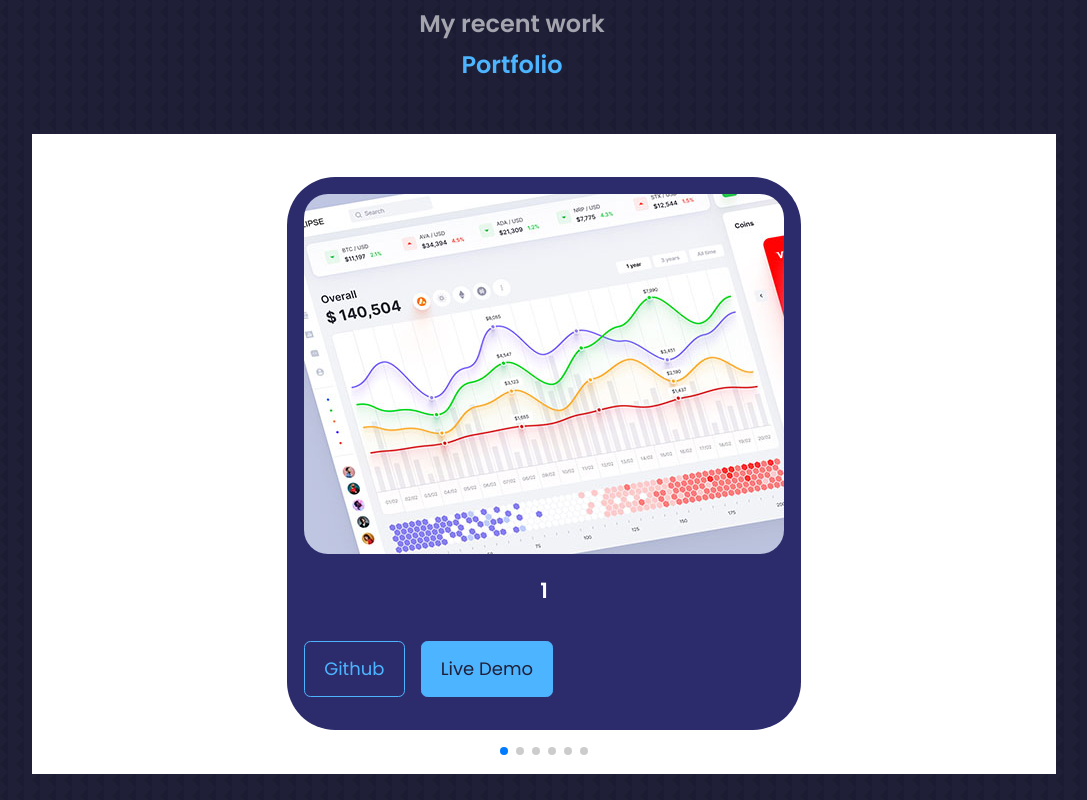
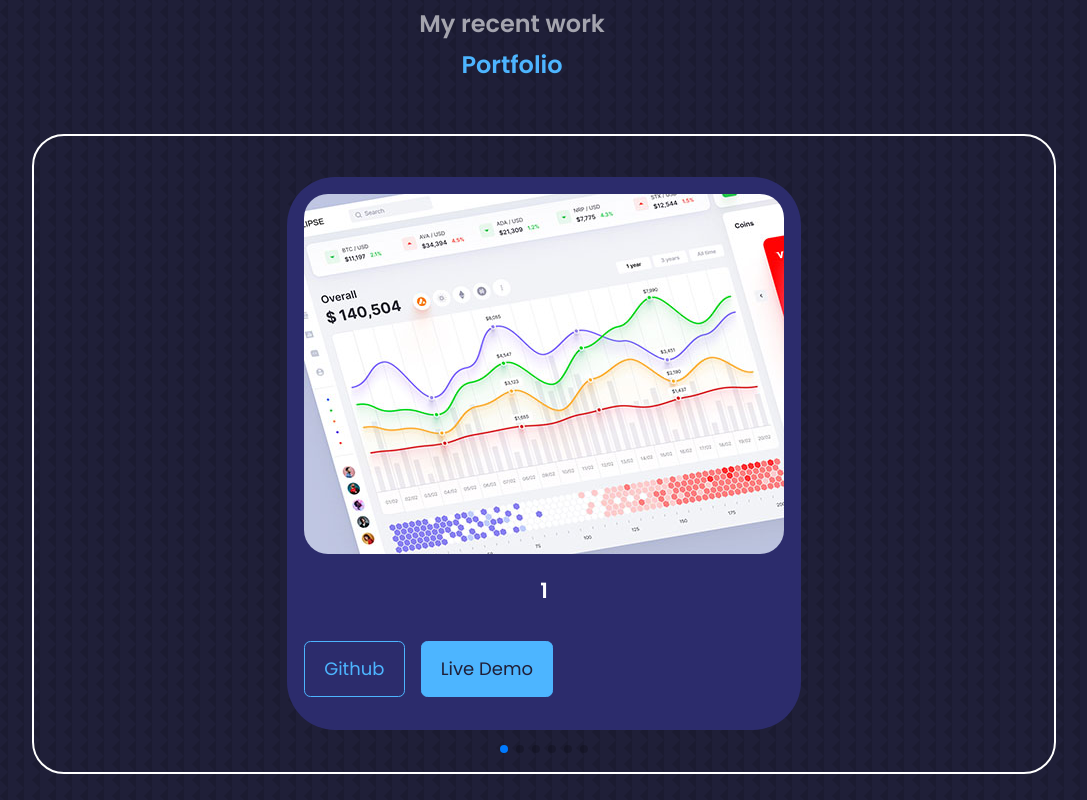
Before and after one commit to taine-rasmussen/portfoliov1, a React (Create React App) app: page / in a window 1280 px wide. Shown: the part 2780-3580 px from the top of the page, without its empty margins (128-1215 px from the left). Built offline with nearby package versions, Linux system fonts and the light colour scheme.

Commit message:
basic styling for swiper

```diff
--- a/src/Components/Portfolio/Portfolio.css
+++ b/src/Components/Portfolio/Portfolio.css
@@ -13,8 +13,9 @@
 }
 
 .portfolio_item:hover {
-  border-color: var(--colour-primary-variant);
-  background: transparent;
+  /* border-color: var(--colour-primary-variant); */
+  /* background: transparent; */
+  transform: scale(1.05);
 }
 
 .portfolio_item-image {
@@ -49,12 +50,15 @@
 .swiper {
   width: 80vw;
   height: 80vh;
+  border-radius: 2rem;
+  border: 2px solid var(--colour-white);
+  background: 0;
 }
 
 .swiper-slide {
+  background: 0;
   text-align: center;
   font-size: 18px;
-  background: #fff;
   display: -webkit-box;
   display: -ms-flexbox;
   display: -webkit-flex;
--- a/src/Components/Portfolio/Portfolio.js
+++ b/src/Components/Portfolio/Portfolio.js
@@ -87,7 +87,7 @@ const Portfolio = () => {
         <Swiper pagination={true} modules={[Pagination]} className='swiper'>
           {data.map((d, i) => {
             return (
-              <SwiperSlide className='swiper-slide'>
+              <SwiperSlide>
                 <article className='portfolio_item'>
                   <div className='portfolio_item-image'>
                     <img src={IMG} alt='profile' />
```
